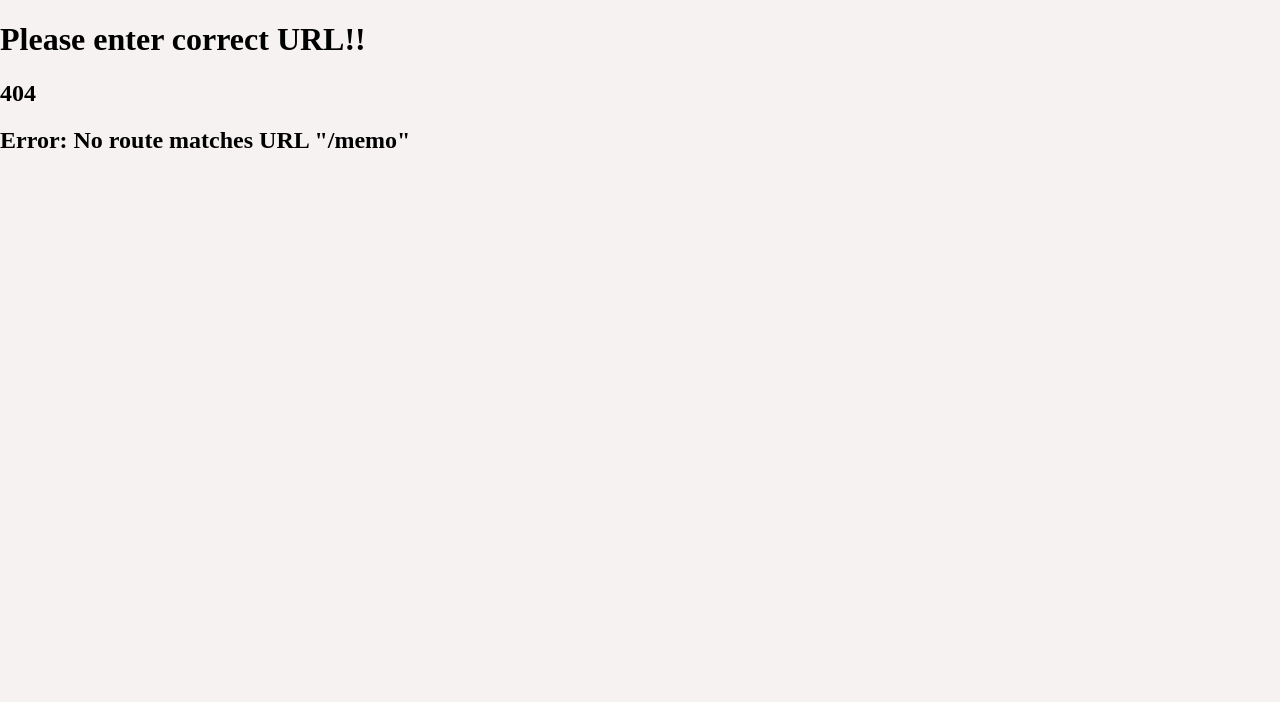
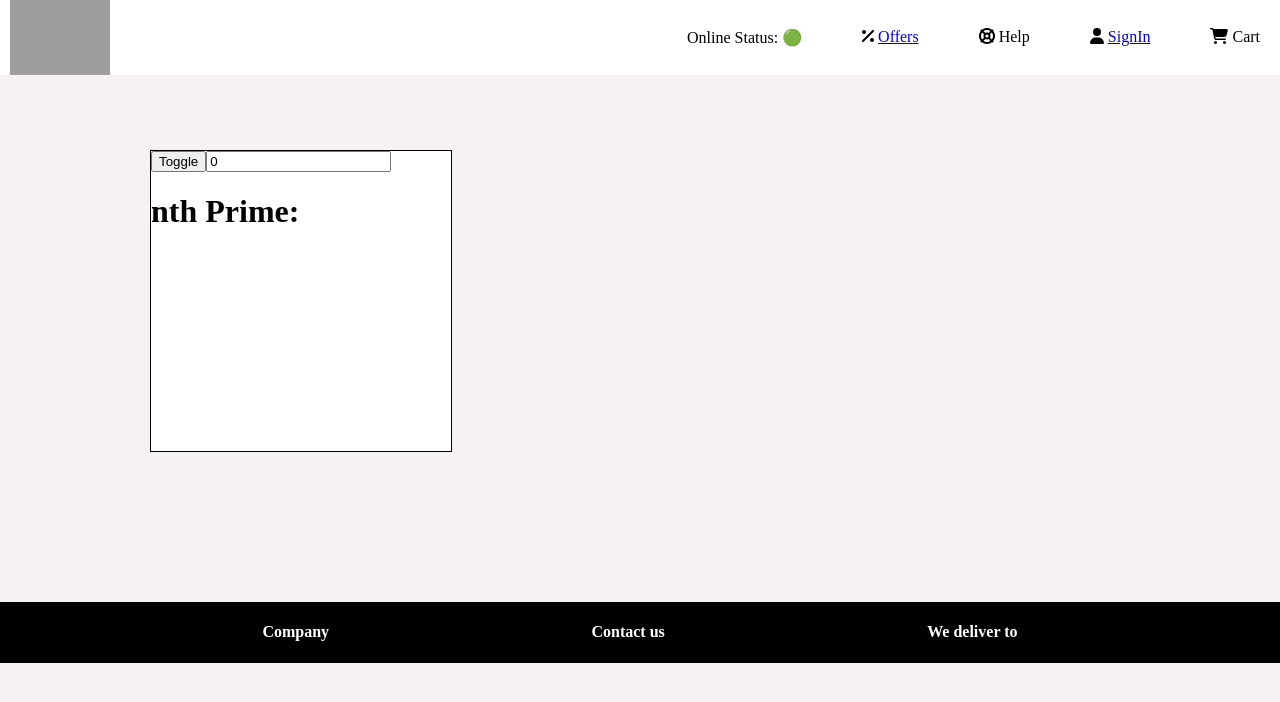
Before and after one commit to anshika-internshala/react-project-dec, a React (Vite) app: page /memo in a window 1280 px wide. Before the commit this address had no page. Shown: the top 702 px of the page. Built offline with nearby package versions, Linux system fonts and the light colour scheme; grey boxes are pictures that could not be loaded.

Commit message:
Custom Hooks

```diff
--- a/src/App.css
+++ b/src/App.css
@@ -155,3 +155,10 @@ nav > ul > li {
 .item-image {
   width: 100%;
 }
+
+.MemoBox{
+  width: 300px;
+  height: 300px;
+  border: 1px solid black;
+  margin: 150px;
+}
--- a/src/components/Body.jsx
+++ b/src/components/Body.jsx
@@ -5,6 +5,7 @@ import { TopRatedRestaurants } from "./TopRatedRestaurants";
 import { useState, useEffect } from "react";
 import Shimmer from "./Shimmer";
 import { Link } from "react-router-dom";
+import useOnlineStatus from "../utils/useOnlineStatus";
 
 const Body = () => {
   const [restaurants, setRestaurants] = useState([]);
@@ -38,6 +39,16 @@ const Body = () => {
       setRestaurants(restaurants);
       setFilteredRestaurants(restaurants);
     console.log(restaurants);
+  }
+
+  const onlineStatus = useOnlineStatus();
+
+  if (onlineStatus === false){
+    return (
+      <h1 style={ {marginTop: "100px" }}>
+        Looks like you're offline!! Please check your internet connection
+      </h1>
+    )
   }
 
   console.log("Body Component has been rendered");
--- a/src/components/Header.jsx
+++ b/src/components/Header.jsx
@@ -6,8 +6,12 @@ import {
   faCartShopping,
 } from "@fortawesome/free-solid-svg-icons";
 import { Link } from "react-router-dom";
+import useOnlineStatus from "../utils/useOnlineStatus";
 
 const Header = () => {
+
+  const onlineStatus = useOnlineStatus();
+
   return (
     <nav>
       <img
@@ -16,6 +20,9 @@ const Header = () => {
         alt="Restaurant Logo"
       />
       <ul>
+        <li>
+          <span>Online Status: {onlineStatus? "🟢" :"🔴"}</span>
+        </li>
         <li>
           <FontAwesomeIcon icon={faPercent} name="percent" />{" "}
           <Link to="/offers">Offers</Link>
--- /dev/null
+++ b/src/components/Memo.jsx
@@ -0,0 +1,35 @@
+import { findPrime } from "../utils/helper";
+import { useState, useMemo } from "react";
+
+const Memo = () => {
+  const [num, setNum] = useState(0);
+  const [isDarkTheme, setIsDarkTheme] = useState(false);
+
+  //const prime = findPrime(num);
+  const prime = useMemo(() => findPrime(num), [num]);
+
+  function updateTheme() {
+    console.log("theme value check");
+    console.log(isDarkTheme);
+    setIsDarkTheme(!isDarkTheme);
+  }
+  return (
+    <div
+      className="MemoBox"
+      style={isDarkTheme ? { backgroundColor: "lightgray" }: {backgroundColor: "white"}}
+    >
+      <button onClick={updateTheme}>Toggle</button>
+      <input
+        type="number"
+        value={num}
+        onChange={(e) => setNum(e.target.value)}
+      />
+
+      <div>
+        <h1>nth Prime: {prime}</h1>
+      </div>
+    </div>
+  );
+};
+
+export default Memo;
--- a/src/components/RestaurantMenu.jsx
+++ b/src/components/RestaurantMenu.jsx
@@ -1,28 +1,16 @@
 import { useEffect, useState } from "react";
 import { useParams } from "react-router-dom";
-import { menuAPI } from "../utils/mockData";
 import Shimmer from "./Shimmer";
 import RestaurantCategory from "./RestaurantCategory";
+import useRestaurantMenu from "../utils/useRestaurantMenu";
 
 function RestaurantMenu() {
   const params = useParams();
-  const [resInfo, setResInfo] = useState(null);
   const [showIndex, setShowIndex] = useState(null);
 
+  const resInfo = useRestaurantMenu(params.resId);
+
   const dummy = "Dummy Data";
-
-  useEffect(() => {
-    fetchMenu();
-  }, []);
-
-  async function fetchMenu() {
-    const data = await fetch(`${menuAPI}${params.resId}`);
-    const menuData = await data.json();
-
-    setResInfo(menuData.data);
-
-    console.log("resInfo", resInfo);
-  }
 
   if (resInfo == null) {
     return <Shimmer />;
@@ -31,11 +19,11 @@ function RestaurantMenu() {
       resInfo?.cards[2]?.card?.card?.info;
 
     const { itemCards } =
-      resInfo?.cards[5]?.groupedCard?.cardGroupMap?.REGULAR?.cards[1]?.card
+      resInfo?.cards[4]?.groupedCard?.cardGroupMap?.REGULAR?.cards[1]?.card
         ?.card;
 
     const categories =
-      resInfo?.cards[5]?.groupedCard?.cardGroupMap?.REGULAR?.cards.filter(
+      resInfo?.cards[4]?.groupedCard?.cardGroupMap?.REGULAR?.cards.filter(
         (c) =>
           c.card?.["card"]?.["@type"] ===
           "type.googleapis.com/swiggy.presentation.food.v2.ItemCategory"
--- a/src/main.jsx
+++ b/src/main.jsx
@@ -9,6 +9,7 @@ import Body from './components/Body.jsx';
 import RestaurantMenu from './components/RestaurantMenu.jsx';
 import Profile from './components/Profile.jsx';
 import { About } from './components/About.jsx';
+import  Memo from './components/Memo.jsx';
 
 const appRouter = createBrowserRouter([
     {
@@ -35,6 +36,10 @@ const appRouter = createBrowserRouter([
         {
             path: "/restaurant/:resId",
             element: <RestaurantMenu/>
+        },
+        {
+            path: "/memo",
+            element: <Memo/>
         }
       ]
     },
--- /dev/null
+++ b/src/utils/helper.js
@@ -0,0 +1,26 @@
+export const findPrime = (num) => {
+    let i,
+      primes = [2, 3],
+      n = 5;
+    const isPrime = (n) => {
+      let i = 1,
+        p = primes[i],
+        limit = Math.ceil(Math.sqrt(n));
+      while (p <= limit) {
+        if (n % p === 0) {
+          return false;
+        }
+        i += 1;
+        p = primes[i];
+      }
+      return true;
+    };
+    for (i = 2; i <= num; i += 1) {
+      while (!isPrime(n)) {
+        n += 2;
+      }
+      primes.push(n);
+      n += 2;
+    }
+    return primes[num - 1];
+  };
--- /dev/null
+++ b/src/utils/useOnlineStatus.js
@@ -0,0 +1,22 @@
+// purpose --- to return online status
+import { useState, useEffect } from "react";
+
+const useOnlineStatus = () => {
+    const [onlineStatus, setOnlineStatus] = useState(true);
+
+  useEffect(() => {
+    window.addEventListener("offline", (e) => {
+      console.log("offline");
+      setOnlineStatus(false);
+    });
+
+    window.addEventListener("online", (e) => {
+      console.log("online");
+      setOnlineStatus(true);
+    });
+  },[]);
+
+  return onlineStatus;
+};
+
+export default useOnlineStatus;
--- /dev/null
+++ b/src/utils/useRestaurantMenu.js
@@ -0,0 +1,29 @@
+import { menuAPI } from "../utils/mockData";
+import { useState, useEffect } from "react";
+
+const useRestaurantMenu = (resId) => {
+    const [resInfo, setResInfo] = useState(null);
+
+    useEffect(() => {
+        fetchMenu();
+      }, []);
+
+      async function fetchMenu() {
+        const data = await fetch(`${menuAPI}${resId}`);
+        const menuData = await data.json();
+
+        setResInfo(menuData.data);
+
+        console.log("resInfo", resInfo);
+      }
+
+      return resInfo;
+}
+
+export default useRestaurantMenu;
+
+/**
+ * check whether person is online/offline
+ * if person is offline , then in body component , show message that person is offline
+ * Also in nav bar , show online status. Online Status: 🟢 or 🔴
+ */
```
